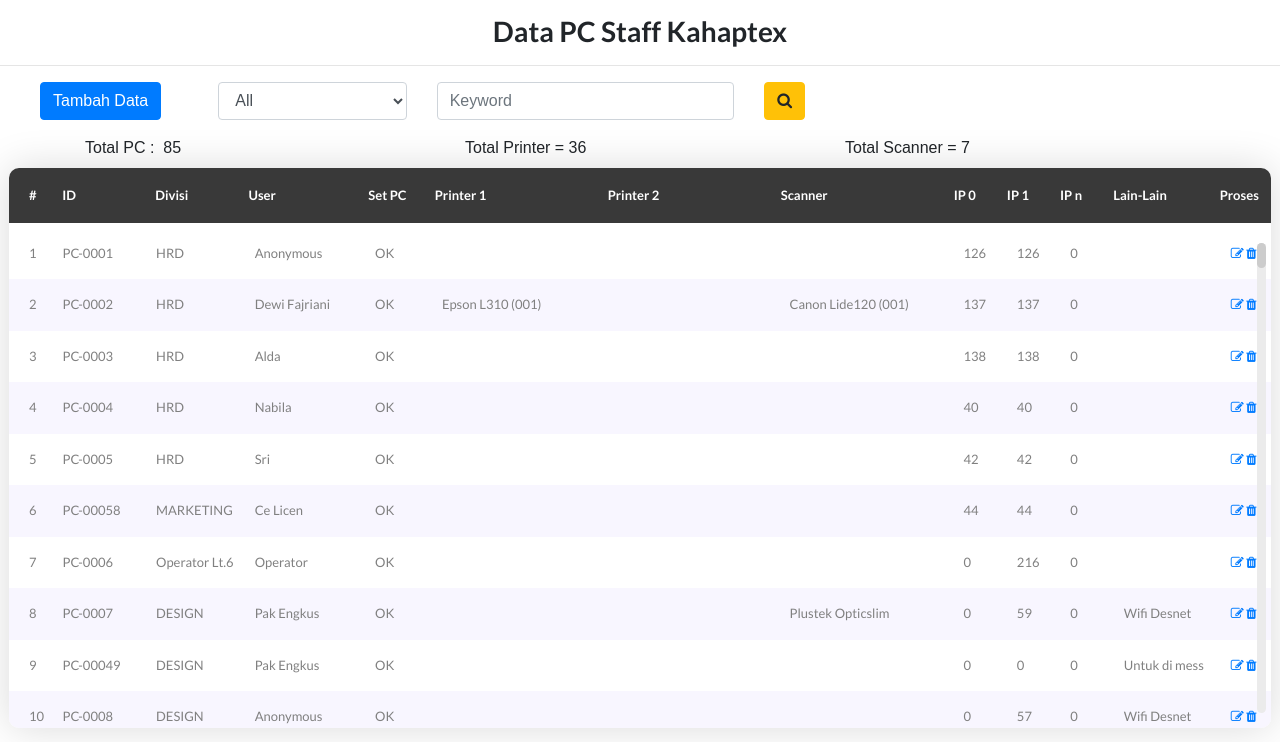
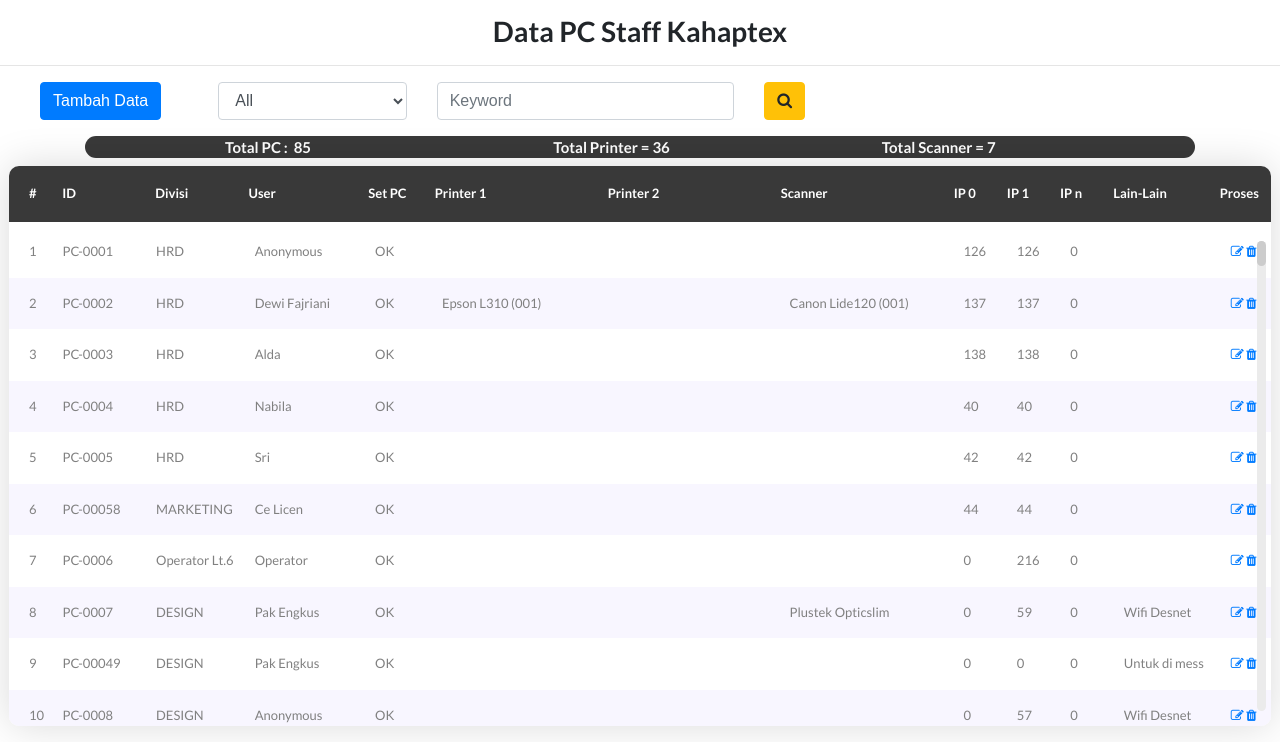
Before and after one commit to septyanid/pcid, a PHP site: page / in a window 1280 px wide. Shown: the top 742 px of the page. Run offline with PHP 8.4, Linux system fonts and the light colour scheme; data comes from the database, SQL or seed files in the repository; lists and menus that the app fills with data are empty; some libraries are stand-ins or nearby versions.

Commit message:
Finishin mock up Total Row

```diff
--- a/css/main.css
+++ b/css/main.css
@@ -585,3 +585,14 @@ th, td {
   position: relative;
   bottom: 80px;
 }
+
+.row-total{
+  display: flex;
+  padding-left: 125px;
+  background-color: #393939;
+  border-radius: 1rem;
+  color: white;
+  font-family: 'Lato-Bold';
+  line-height: 1.5;
+  font-size: 15px;
+}
--- a/index.php
+++ b/index.php
@@ -117,8 +117,8 @@ include 'koneksi.php';
 	</div>
 
 <div class="container">
-	<div class="row">
-		<div class="col-sm">
+	<div class="row-total">
+		<div class="col-md">
 <?php
 		$sql_jml = mysqli_query($konek, "SELECT printer1 FROM pcid");
 		$jml_pc = mysqli_num_rows($sql_jml);
@@ -126,7 +126,7 @@ include 'koneksi.php';
 	    	Total PC :&nbsp; <?php echo $jml_pc ?>
   	 	</div>
 
-  		<div class="col-sm">
+  		<div class="col-md">
 <?php
 		$result=mysqli_query($konek, "SELECT count(printer1) as total from pcid");
 		$data=mysqli_fetch_assoc($result);
@@ -137,7 +137,7 @@ include 'koneksi.php';
 		Total Printer = <?php echo $data['total']+$data2['total2']; ?>
   		</div>
 
-  		<div class="col-sm">
+  		<div class="col-md">
 <?php
 		$jml_sc=mysqli_query($konek, "SELECT count(scanner) as sc from pcid");
 		$data_sc=mysqli_fetch_assoc($jml_sc);
```
